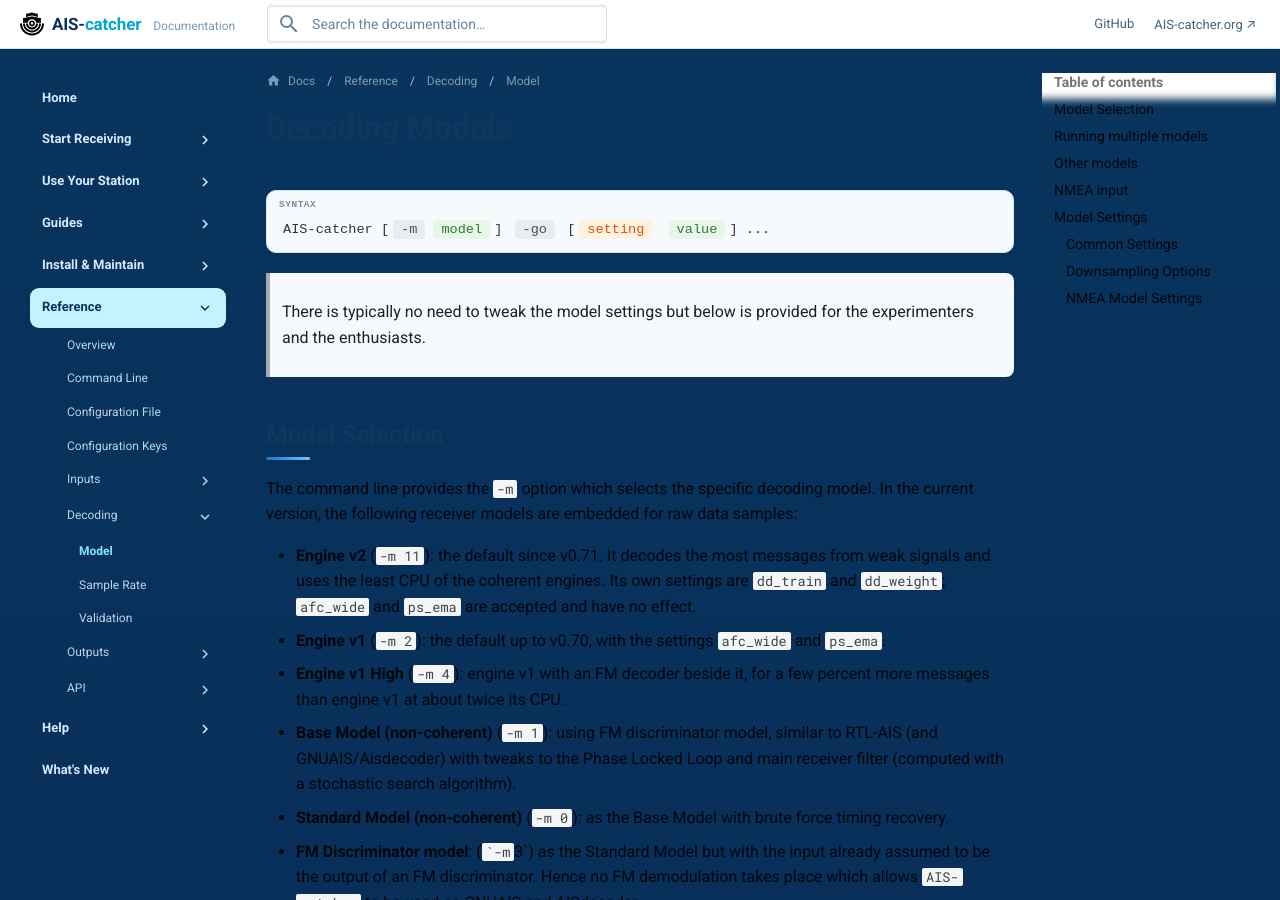
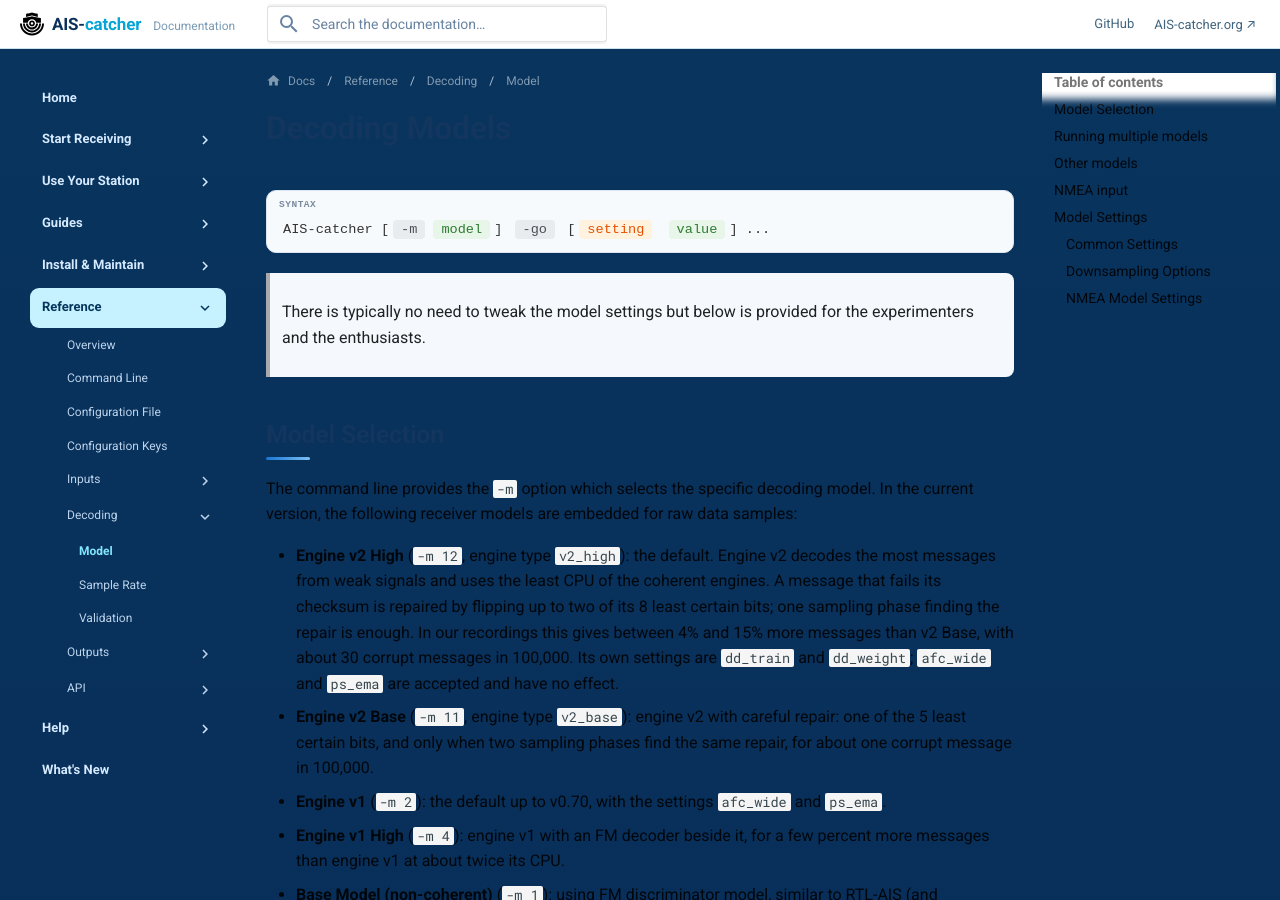
Before and after one commit to jvde-github/AIS-catcher-docs, an MkDocs documentation site: the page built from docs/configuration/model.md, in a window 1280 px wide and 900 px high. Built offline with MkDocs 1.6.1 and Material for MkDocs 9.7.7, drawn with Linux system fonts in a browser that asks for light colours; comment, search, counter and statistics services are not loaded; some of the changed text lies outside the part shown.

Commit message:
Engine v2 High is the default: -m 12, v2_high, sensitivity_high without effect

```diff
--- a/docs/configuration/model.md
+++ b/docs/configuration/model.md
@@ -16,7 +16,8 @@
 
 The command line provides the `-m` option which selects the specific decoding model.  In the current version, the following receiver models are embedded for raw data samples:
 
-- **Engine v2** (``-m 11``): the default since v0.71. It decodes the most messages from weak signals and uses the least CPU of the coherent engines. Its own settings are `dd_train` and `dd_weight`; `afc_wide` and `ps_ema` are accepted and have no effect.
+- **Engine v2 High** (``-m 12``, engine type `v2_high`): the default. Engine v2 decodes the most messages from weak signals and uses the least CPU of the coherent engines. A message that fails its checksum is repaired by flipping up to two of its 8 least certain bits; one sampling phase finding the repair is enough. In our recordings this gives between 4% and 15% more messages than v2 Base, with about 30 corrupt messages in 100,000. Its own settings are `dd_train` and `dd_weight`; `afc_wide` and `ps_ema` are accepted and have no effect.
+- **Engine v2 Base** (``-m 11``, engine type `v2_base`): engine v2 with careful repair: one of the 5 least certain bits, and only when two sampling phases find the same repair, for about one corrupt message in 100,000.
 - **Engine v1** (``-m 2``): the default up to v0.70, with the settings `afc_wide` and `ps_ema`.
 - **Engine v1 High** (``-m 4``): engine v1 with an FM decoder beside it, for a few percent more messages than engine v1 at about twice its CPU.
 - **Base Model (non-coherent)** (``-m 1``): using FM discriminator model, similar to RTL-AIS (and GNUAIS/Aisdecoder) with tweaks to the Phase Locked Loop and main receiver filter (computed with a stochastic search algorithm).
@@ -112,7 +113,7 @@ AIS-catcher will also accept AIVDO input which is typically used for the MMSI of
 | <span class="cmd-setting">nmea_refresh</span> | boolean | <span class="cmd-value">false</span> | Recalculate NMEA lines |
 | <span class="cmd-setting">crc_check</span> | boolean | <span class="cmd-value">false</span> | Enable CRC validation |
 | <span class="cmd-setting">vdo</span> | boolean | <span class="cmd-value">true</span> | Accept AIVDO messages |
-| <span class="cmd-setting">sensitivity_high</span> | boolean | <span class="cmd-value">false</span> | Deprecated, and without effect since v0.71: engine v2 is the default. For engine v1 High, select `-m 4` or the engine type `v1_high`. |
+| <span class="cmd-setting">sensitivity_high</span> | boolean | <span class="cmd-value">false</span> | Deprecated, and without effect: choose an engine instead, `-m 4` or engine type `v1_high` for engine v1 High, `-m 12` or `v2_high` for engine v2 High. |
 | <span class="cmd-setting">gps</span> | boolean | <span class="cmd-value">false</span> | Enable GPS output |
 | <span class="cmd-setting">uuid</span> | string | <span class="cmd-value">-</span> | Set UUID for messages |
 | <span class="cmd-setting">control</span> | boolean | <span class="cmd-value">false</span> | Take control lines from this input: JSON lines with `"topic": "station"` or `"topic": "key"`, as a hub's ingress sends them to fill the station list and the API keys. Off unless set, so a feed cannot change either: `-go control on` on the one input that carries them. |
```
Also changed, not shown: docs/references/config-keys.md (+2 -2 lines), docs/usage/cli.md (+1 -1 lines), docs/what-is-new.md (+4 -0 lines).
